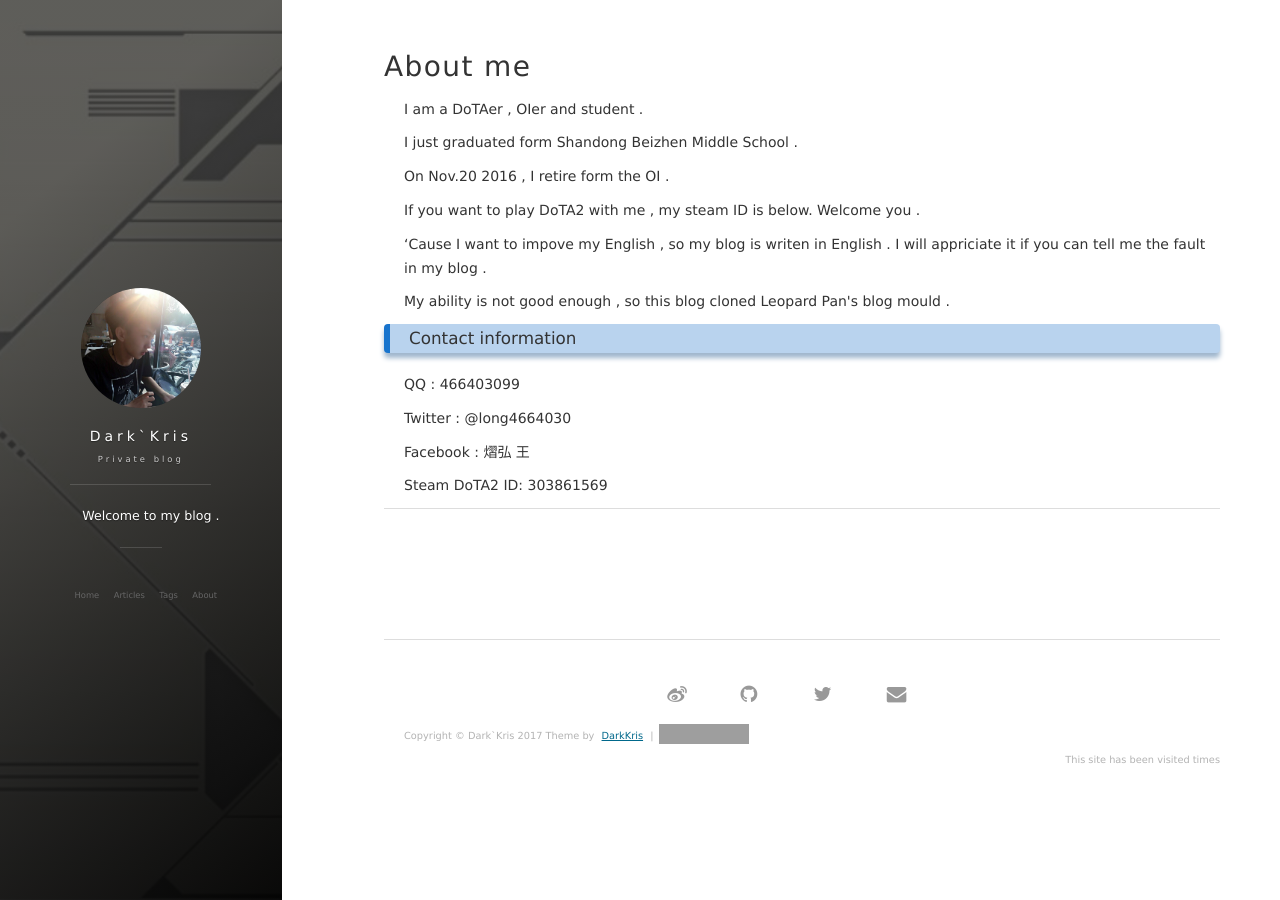
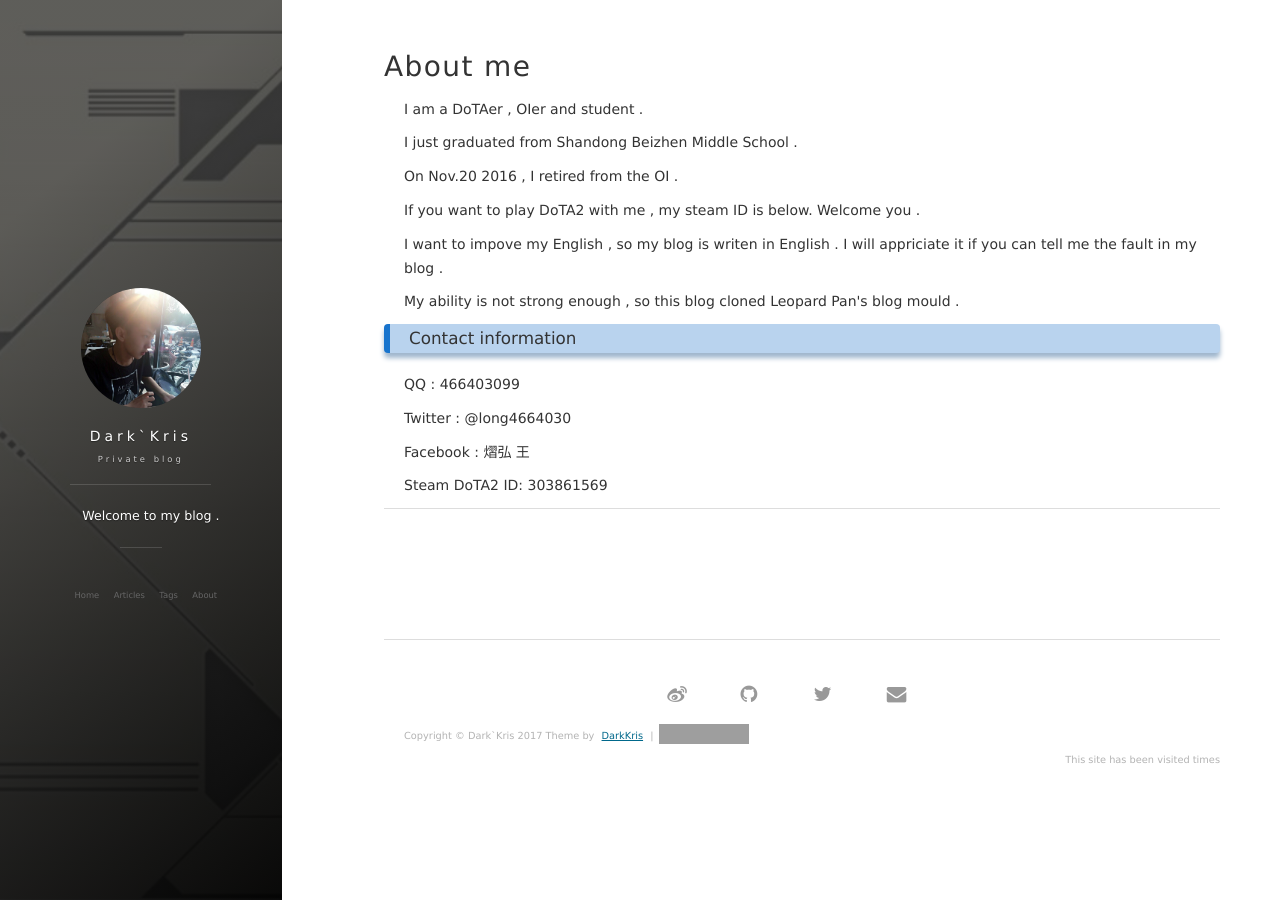
Before and after one commit to DeAntiWang/deantiwang.github.io, a Jekyll site: the page built from about.md, in a window 1280 px wide. Built offline with Jekyll 4.4.1, drawn with Linux system fonts in a browser that asks for light colours; nearby versions of some CDN libraries; comment, search, counter and statistics services are not loaded; grey boxes are pictures that could not be loaded.

Commit message:
solve faults

```diff
--- a/about.md
+++ b/about.md
@@ -7,11 +7,11 @@ I am a DoTAer , OIer and student .
 
 <p>
 
-I just graduated form Shandong Beizhen Middle School .
+I just graduated from Shandong Beizhen Middle School .
 
 <p>
 
-On Nov.20 2016 , I retire form the OI .
+On Nov.20 2016 , I retired from the OI .
 
 <p>
 
@@ -19,11 +19,11 @@ If you want to play DoTA2 with me , my steam ID is below. Welcome you .
 
 <p>
 
-‘Cause I want to impove my English , so my blog is writen in English . I will appriciate it if you can tell me the fault in my blog .
+I want to impove my English , so my blog is writen in English . I will appriciate it if you can tell me the fault in my blog .
 
 <p>
 
-My ability is not good enough , so this blog cloned Leopard Pan's blog mould .
+My ability is not strong enough , so this blog cloned Leopard Pan's blog mould .
 
 <p>
 
```
Also changed, not shown: _posts/2018-08-28-Luogu T1125 why_always_I_like_素数 解题报告.md (+1 -1 lines), _posts/2018-08-28-几种求素数与验证素数的方法.md (+1 -1 lines).
